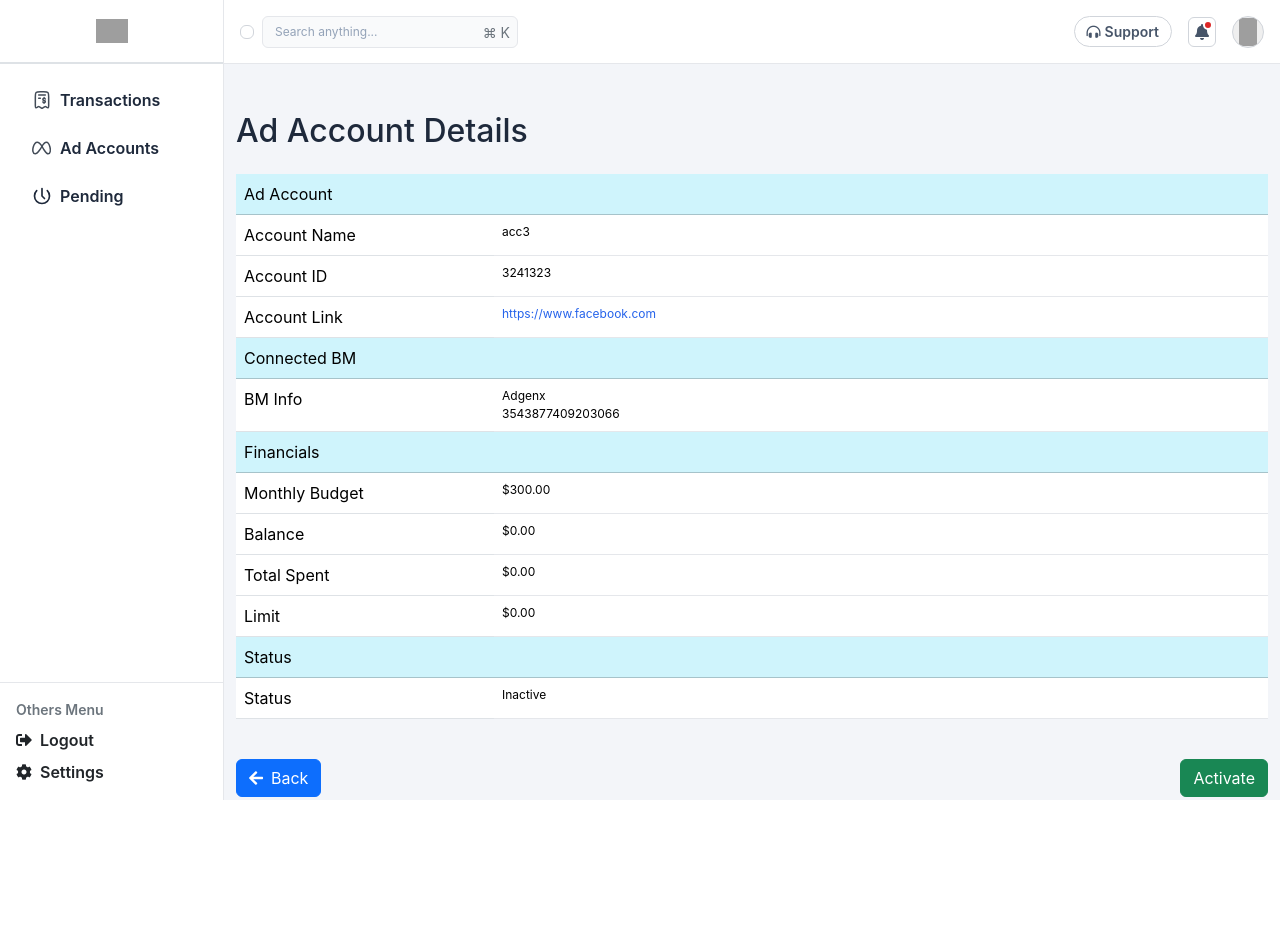
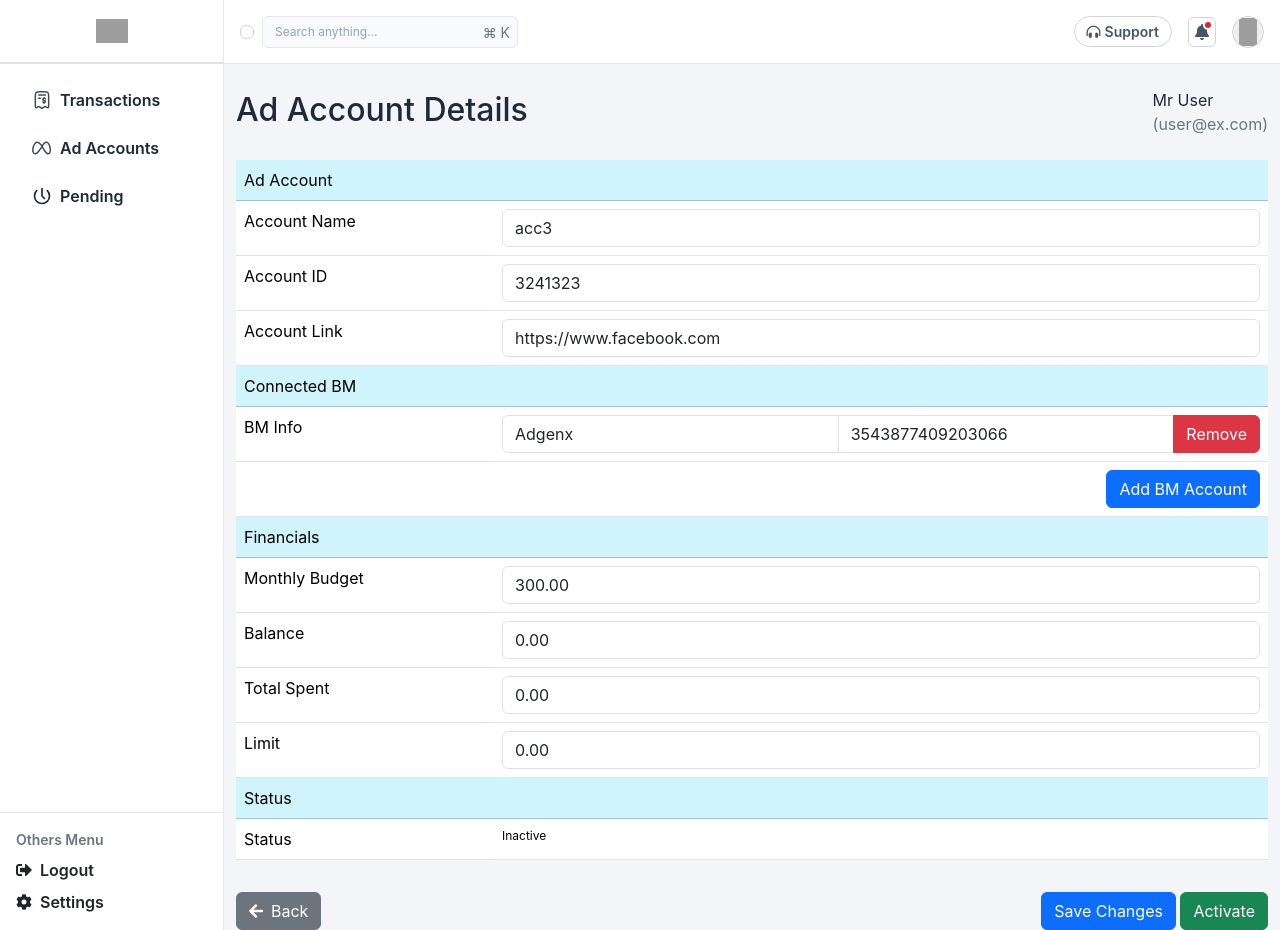
Before and after one commit to webq360/adgenx-crm, a Django app: page /ad_accounts/6/ in a window 1280 px wide. Before the commit the page ends 800 px from the top, so only its background shows below. Run offline with Django 5.2, Linux system fonts and the light colour scheme; a user stored in the database is signed in; data comes from the database, SQL or seed files in the repository; both versions use the stored data as it was after the commit; grey boxes are pictures that could not be loaded.

Commit message:
ad account is editable and suports miltiple bm account

```diff
--- a/dashboard/templates/ad_account_details.html
+++ b/dashboard/templates/ad_account_details.html
@@ -1,25 +1,34 @@
 {% extends 'layout.html' %}
 
 {% block content %}
-<div class="container mt-5">
-    <h2 class="mb-4">Ad Account Details</h2>
+<div class="container mt-4">
+    <div class="mb-2 d-flex justify-content-between align-items-center mb-4">
+        <h2 class="mb-1">Ad Account Details</h2>
+        <span>
+            {{ ad_account.user.first_name }} {{ ad_account.user.last_name }}<br>
+            <span class="text-secondary">({{ ad_account.user.username }})</span>
+        </span>
+    </div>
+
+    <form method="post">
+        {% csrf_token %}
         <div class="table-responsive">
-        <table class="table">
+            <table class="table mb-2">
                 <tbody>
                     <tr>
                         <th colspan="2" class="table-info">Ad Account</th>
                     </tr>
                     <tr>
                         <th scope="row" class="w-25">Account Name</th>
-                    <td>{{ ad_account.name }}</td>
+                        <td><input type="text" name="name" class="form-control" value="{{ ad_account.name }}"></td>
                     </tr>
                     <tr>
                         <th scope="row">Account ID</th>
-                    <td>{{ ad_account.acc_id }}</td>
+                        <td><input type="text" name="acc_id" class="form-control" value="{{ ad_account.acc_id }}"></td>
                     </tr>
                     <tr>
                         <th scope="row">Account Link</th>
-                    <td><a href="{{ ad_account.acc_link }}" target="_blank">{{ ad_account.acc_link }}</a></td>
+                        <td><input type="text" name="acc_link" class="form-control" value="{{ ad_account.acc_link }}"></td>
                     </tr>
                     <tr>
                         <th colspan="2" class="table-info">Connected BM</th>
@@ -28,11 +37,11 @@
                     <tr>
                         <th scope="row">BM Info</th>
                         <td>
-                        <span>{{ bm_account.acc_name }}</span>
-                        {% if bm_account.acc_name %}
-                        <br>
-                        {% endif %}
-                        <span>{{ bm_account.acc_id }}</span>
+                            <div class="input-group">
+                                <input type="text" name="bm_acc_name_{{ bm_account.id }}" class="form-control" value="{{ bm_account.acc_name }}">
+                                <input type="text" name="bm_acc_id_{{ bm_account.id }}" class="form-control" value="{{ bm_account.acc_id }}">
+                                <button type="submit" name="action" value="remove_bm_{{ bm_account.id }}" class="btn btn-danger">Remove</button>
+                            </div>
                         </td>
                     </tr>
                     {% empty %}
@@ -41,23 +50,30 @@
                     </tr>
                     {% endfor %}
                     <tr>
+                        <td colspan="2">
+                            <div class="d-flex justify-content-end">
+                                <a href="#" class="btn btn-primary text-decoration-none" data-bs-toggle="modal" data-bs-target="#addBmModal">Add BM Account</a>
+                            </div>
+                        </td>
+                    </tr>
+                    <tr>
                         <th colspan="2" class="table-info">Financials</th>
                     </tr>
                     <tr>
                         <th scope="row">Monthly Budget</th>
-                    <td>${{ ad_account.monthly_budget }}</td>
+                        <td><input type="text" name="monthly_budget" class="form-control" value="{{ ad_account.monthly_budget }}"></td>
                     </tr>
                     <tr>
                         <th scope="row">Balance</th>
-                    <td>${{ ad_account.balance }}</td>
+                        <td><input type="text" name="balance" class="form-control" value="{{ ad_account.balance }}"></td>
                     </tr>
                     <tr>
                         <th scope="row">Total Spent</th>
-                    <td>${{ ad_account.total_spent }}</td>
+                        <td><input type="text" name="total_spent" class="form-control" value="{{ ad_account.total_spent }}"></td>
                     </tr>
                     <tr>
                         <th scope="row">Limit</th>
-                    <td>${{ ad_account.limit }}</td>
+                        <td><input type="text" name="limit" class="form-control" value="{{ ad_account.limit }}"></td>
                     </tr>
                     <tr>
                         <th colspan="2" class="table-info">Status</th>
@@ -71,19 +87,45 @@
         </div>
 
         <div class="mt-4 d-flex justify-content-between align-items-center">
-        <a href="{% url 'review_ad_account' %}" class="btn btn-primary text-decoration-none"><i class="fas fa-arrow-left me-2"></i>Back</a>
+            <a href="{% url 'review_ad_account' %}" class="btn btn-secondary text-decoration-none"><i class="fas fa-arrow-left me-2"></i>Back</a>
+            <div>
+                <button type="submit" name="action" value="save" class="btn btn-primary">Save Changes</button>
                 {% if ad_account.status != 'active' %}
-        <form method="post" class="d-inline">
+                <button type="submit" name="action" value="activate" class="btn btn-success">Activate</button>
+                {% else %}
+                <button type="submit" name="action" value="deactivate" class="btn btn-warning">Deactivate</button>
+                {% endif %}
+            </div>
+        </div>
+    </form>
+</div>
+
+<!-- Add BM Account Modal -->
+<div class="modal fade" id="addBmModal" tabindex="-1" aria-labelledby="addBmModalLabel" aria-hidden="true">
+    <div class="modal-dialog">
+        <div class="modal-content">
+            <div class="modal-header">
+                <h5 class="modal-title" id="addBmModalLabel">Add BM Account</h5>
+                <button type="button" class="btn-close" data-bs-dismiss="modal" aria-label="Close"></button>
+            </div>
+            <form method="post">
                 {% csrf_token %}
-            <button type="submit" name="action" value="activate" class="btn btn-success">Activate</button>
+                <div class="modal-body">
+                    <div class="mb-3">
+                        <label for="bmAccountName" class="form-label">BM Account Name</label>
+                        <input type="text" name="bm_acc_name" class="form-control" id="bmAccountName">
+                    </div>
+                    <div class="mb-3">
+                        <label for="bmAccountId" class="form-label">BM Account ID</label>
+                        <input type="text" name="bm_acc_id" class="form-control" id="bmAccountId">
+                    </div>
+                </div>
+                <div class="modal-footer">
+                    <button type="button" class="btn btn-secondary" data-bs-dismiss="modal">Close</button>
+                    <button type="submit" name="action" value="add_bm" class="btn btn-primary">Add Account</button>
+                </div>
             </form>
-        {% else %}
-        <form method="post" class="d-inline">
-            {% csrf_token %}
-            <button type="submit" name="action" value="deactivate" class="btn btn-warning">Deactivate</button>
-        </form>
-        {% endif %}
-
+        </div>
     </div>
 </div>
 {% endblock %}
--- a/dashboard/views.py
+++ b/dashboard/views.py
@@ -189,23 +189,55 @@ def ad_account_details(request, ad_account_id):
 
     if request.method == 'POST':
         action = request.POST.get('action')
-        if action == 'activate':
+        if action == 'save':
+            ad_account.name = request.POST.get('name')
+            ad_account.acc_id = request.POST.get('acc_id')
+            ad_account.acc_link = request.POST.get('acc_link')
+            ad_account.monthly_budget = request.POST.get('monthly_budget')
+            ad_account.balance = request.POST.get('balance')
+            ad_account.total_spent = request.POST.get('total_spent')
+            ad_account.limit = request.POST.get('limit')
+            ad_account.save()
+
+            for bm_account in ad_account.bm_accounts.all():
+                bm_account.acc_name = request.POST.get(f'bm_acc_name_{bm_account.id}')
+                bm_account.acc_id = request.POST.get(f'bm_acc_id_{bm_account.id}')
+                bm_account.save()
+
+            messages.success(request, 'Ad account details have been updated.')
+
+        elif action == 'add_bm':
+            bm_acc_name = request.POST.get('bm_acc_name')
+            bm_acc_id = request.POST.get('bm_acc_id')
+            if bm_acc_name and bm_acc_id:
+                bm_account, created = BMAccount.objects.get_or_create(acc_id=bm_acc_id, defaults={'acc_name': bm_acc_name})
+                ad_account.bm_accounts.add(bm_account)
+                messages.success(request, 'BM account has been added.')
+
+        elif action.startswith('remove_bm_'):
+            bm_account_id = action.split('_')[-1]
+            bm_account = get_object_or_404(BMAccount, id=bm_account_id)
+            ad_account.bm_accounts.remove(bm_account)
+            messages.success(request, 'BM account has been removed.')
+
+        elif action == 'activate':
             ad_account.status = 'active'
             ad_account.save()
             wallet = Wallet.objects.get(user=ad_account.user)
-            wallet.pending_accounts -= 1
-            wallet.save()
+            if wallet.pending_accounts > 0:
+                wallet.pending_accounts -= 1
+                wallet.save()
             messages.success(request, 'Ad account has been activated.')
+
         elif action == 'deactivate':
             ad_account.status = 'inactive'
             ad_account.save()
             wallet = Wallet.objects.get(user=ad_account.user)
-            wallet.pending_accounts += 1 # Increment if it was active and now inactive
+            wallet.pending_accounts += 1
             wallet.save()
             messages.warning(request, 'Ad account has been deactivated.')
-        elif action == 'cancel':
-            return redirect('ad_accounts')
-        return redirect('ad_accounts')
+
+        return redirect('ad_account_details', ad_account_id=ad_account.id)
 
     return render(request, 'ad_account_details.html', {'ad_account': ad_account})
 
```
Also changed, not shown: db.sqlite3. Lines whose indentation alone changed are shown as unchanged.
